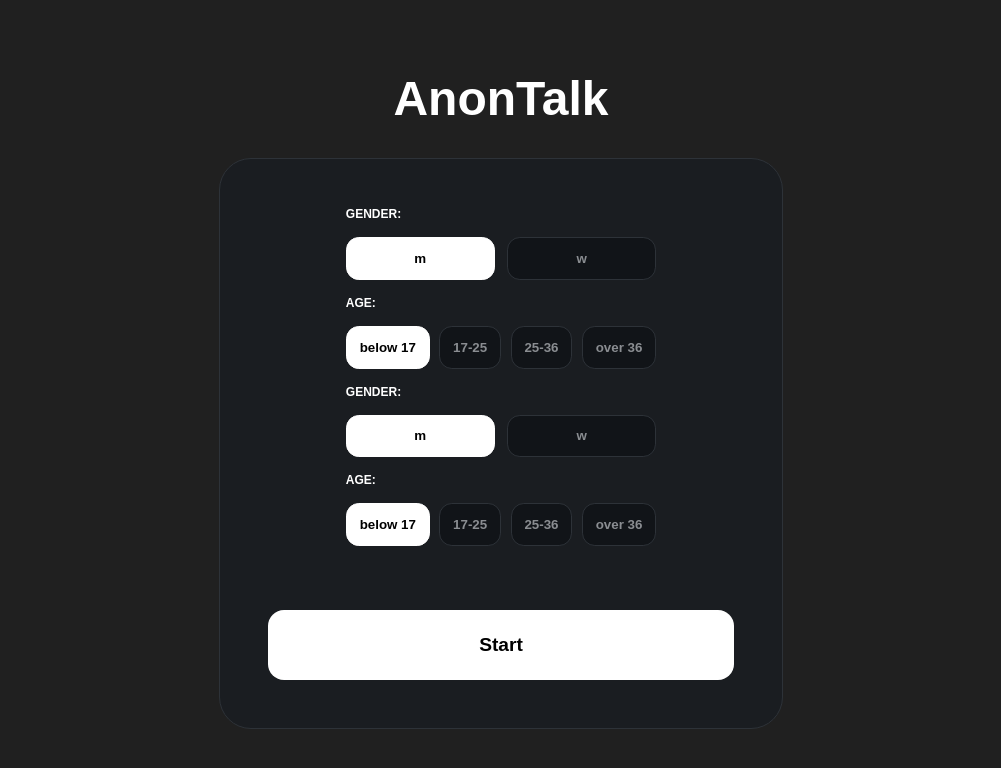
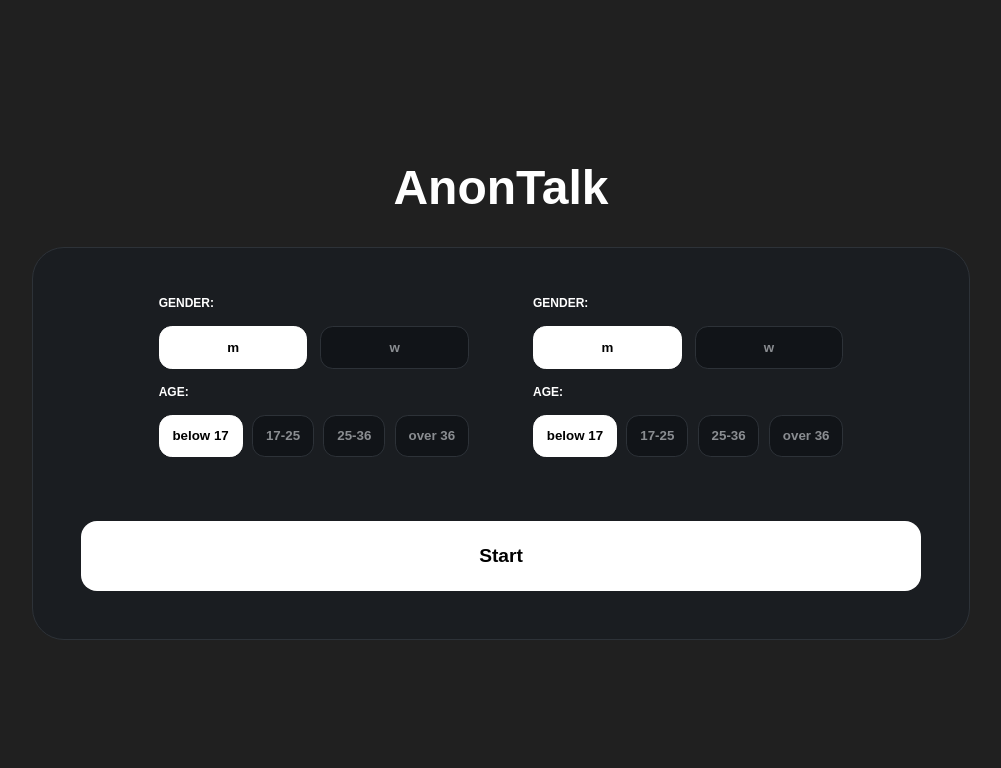
Before and after one commit to gemushka-dev/anon-talk, a React (Vite) app in the folder frontend/: page / in a window 1280 px wide. Shown: the top 768 px of the page, without its empty margins (139-1140 px from the left). Built offline with nearby package versions, Linux system fonts and the light colour scheme.

Commit message:
refactor(filter-2): fix problem with html structure

```diff
--- a/frontend/src/components/AnonFilter.tsx
+++ b/frontend/src/components/AnonFilter.tsx
@@ -48,6 +48,8 @@ export const AnonSectionFilter = ({
             className="age"
             valueCheck={myAge}
           />
+        </div>
+        <div className="search">
           <FilterSection
             text="Gender:"
             array={genderFilterData as GenderType[]}
```
